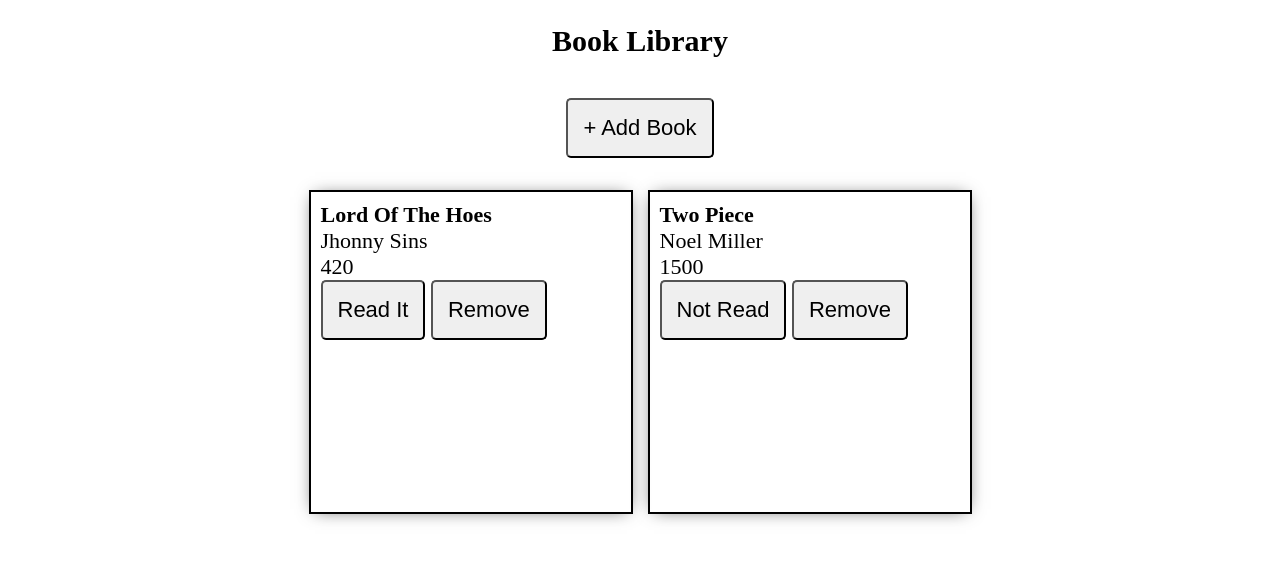
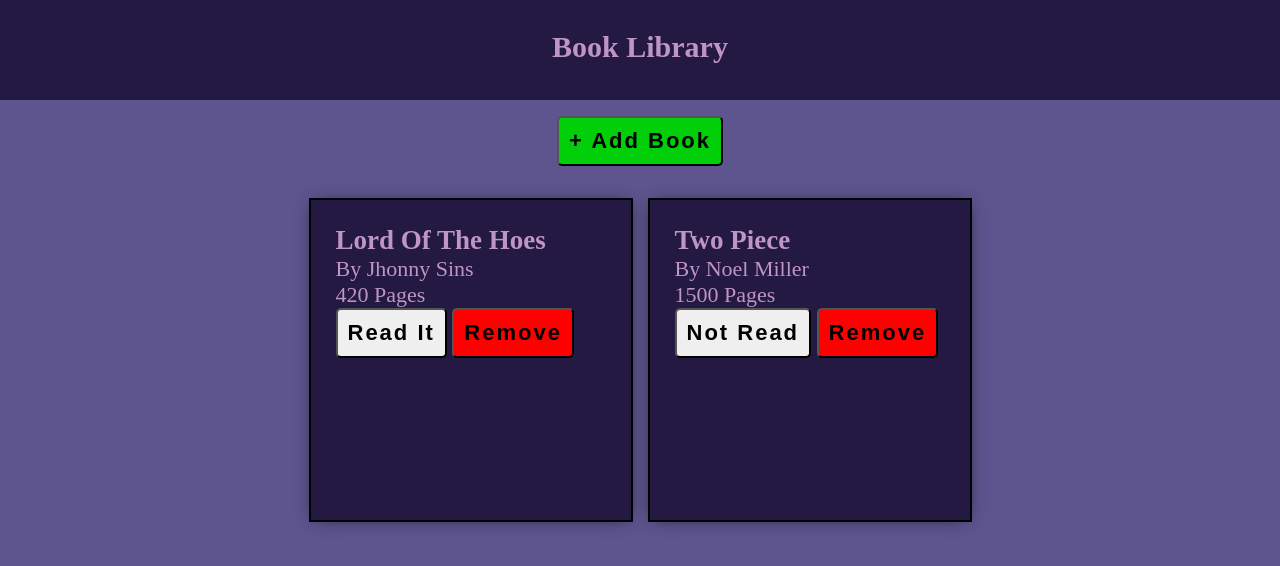
Before and after one commit to ToshiroR/book_Library, a plain HTML site: page index.html in a window 1280 px wide. Drawn offline with Linux system fonts and the light colour scheme.

Commit message:
working on buttons and card layout

```diff
--- a/index.html
+++ b/index.html
@@ -12,7 +12,7 @@
 <body>
 
   <header>
-    <h1>Book Library</h1>
+    <h1 class=hTitle>Book Library</h1>
   </header>
 
   <section class="add_button">
--- a/script.js
+++ b/script.js
@@ -1,4 +1,4 @@
-//     objects that connect to
+//     objects that connect to the DOM
 
 const formField = document.querySelector(".form-container");
 const addedBooks = document.querySelector(".added-book");
@@ -13,10 +13,12 @@ addBtn.addEventListener("click", (e) => {
   if (form.style.display == "none") {
     addBtn.textContent = "Exit Form"
     form.style.display = "block"
+    addBtn.style.backgroundColor = "red"
   }
   else if (form.style.display == "block") {
     addBtn.textContent = "+ Add Book"
     form.style.display = "none"
+    addBtn.style.backgroundColor = "#00cf0a"
   }
 
 })
@@ -64,10 +66,10 @@ function addedToBookList() {
     const card = `<div class="book-card" data-index="${myLibrary[i].title}">
                     <div class="card">
                       <h2>${myLibrary[i].title}</h2>
-                      <p>${myLibrary[i].author}</p>
-                      <p>${myLibrary[i].pages}</p>
+                      <p>By ${myLibrary[i].author}</p>
+                      <p>${myLibrary[i].pages} Pages</p>
                       <button class="readBtn" onclick="readBtn(event)">${myLibrary[i].status}</button>
-                      <button onclick="removeBtn(event)">Remove</button>
+                      <button class="remove" onclick="removeBtn(event)">Remove</button>
                     </div>
                   </div>`
 
@@ -95,7 +97,6 @@ submit.addEventListener("click", (event) => {
 
 //     Event listener for remove button
 
-
 function removeBtn(event) {
 
   const arrIndex = event.target.parentNode.parentElement.getAttribute("data-index");
@@ -107,7 +108,6 @@ function removeBtn(event) {
 
 
 //      Button for changing read Status
-
 
 function readBtn(event) {
 
@@ -128,7 +128,7 @@ function readBtn(event) {
 }
 
 
-//      Test books for the basic constructor
+//      Test books
 
 myLibrary.push(new Book("Lord Of The Hoes", "Jhonny Sins", 420, "Read It"));
 myLibrary.push(new Book("Two Piece", "Noel Miller", 1500, "Not Read"));
--- a/style.css
+++ b/style.css
@@ -1,3 +1,13 @@
+:root {
+  --main-bg-color:#231942;
+  --second-bg-color: #5e548e;
+  --card-bg-color:#9f86c0;
+  --font-color:#be95c4;
+}
+
+
+/*  main body stuff */
+
 * {
   margin: 0;
   padding: 0;
@@ -9,37 +19,62 @@ body {
   display: flex;
   flex-direction: column;
   align-items: center;
+  background-color: var(--second-bg-color);
+}
 
 
+/*  Header  */
+
+header {
+  width:100%;
+  height: 100px;
+  text-align: center;
+
+  background-color: var(--main-bg-color);
+  color: var(--font-color)
 
 }
 
-header {
-  padding: 3vh;
+.hTitle {
+  padding: 30px;
+  font-size: 30px;
+  font-weight: 900;
+
 }
 
 section {
   padding: 2vh;
 }
 
-h1 {
-  font-size: 30px;
-  font-weight: 900;
+
+/*  Buttons  */
+
+
+.addBook {
+  background-color: #00cf0a;
+}
+
+button:hover {
+  box-shadow: 0px 1px 17px -6px rgba(0, 0, 0, 0.75);
+
+}
+
+.remove {
+  background-color: red;
+}
+
+button {
+  padding: 10px;
+  border-radius: 5px;
+  font-weight: 800;
+  letter-spacing: 2px;
 }
 
 
 
-button {
-  padding: 15px;
-  border-radius: 5px;
 
-}
 
-button:hover {
-  background-color: green;
-  box-shadow: rgba(0, 0, 0, 0.25) 0px 54px 55px, rgba(0, 0, 0, 0.12) 0px -12px 30px, rgba(0, 0, 0, 0.12) 0px 4px 6px, rgba(0, 0, 0, 0.17) 0px 12px 13px, rgba(0, 0, 0, 0.09) 0px -3px 5px;
-
-}
+/*  Form  */
 
 .form-container {
 
@@ -54,19 +89,25 @@ button:hover {
   align-items: center;
   gap: 20px;
 
-  background-color: whitesmoke;
+  background-color: var(--main-bg-color);
+  color: var(--font-color);
   border: 2px solid black;
   box-shadow: 0px 1px 17px -6px rgba(0,0,0,0.75);
 }
 
  .form-container div {
-  padding: 10px;
+  padding: 13px;
+}
+.formTitle {
+  font-weight: 900;
+  font-size: 25px;
 }
 
 
+/*  books and cards */
+
 .added-book {
   display: flex;
-  gap: 5px;
   justify-content: center;
   gap: 15px;
   flex-wrap: wrap;
@@ -78,4 +119,17 @@ button:hover {
   border: 2px black solid;
   padding: 10px;
   box-shadow: 0px 1px 17px -6px rgba(0, 0, 0, 0.75);
+
+  background-color: var(--main-bg-color);
 }
+
+.card {
+  color: var(--font-color);
+  font-size: 22px;
+  padding: 15px;
+
+}
+
+.card h2 {
+  font-size: 27px;
+}
```
